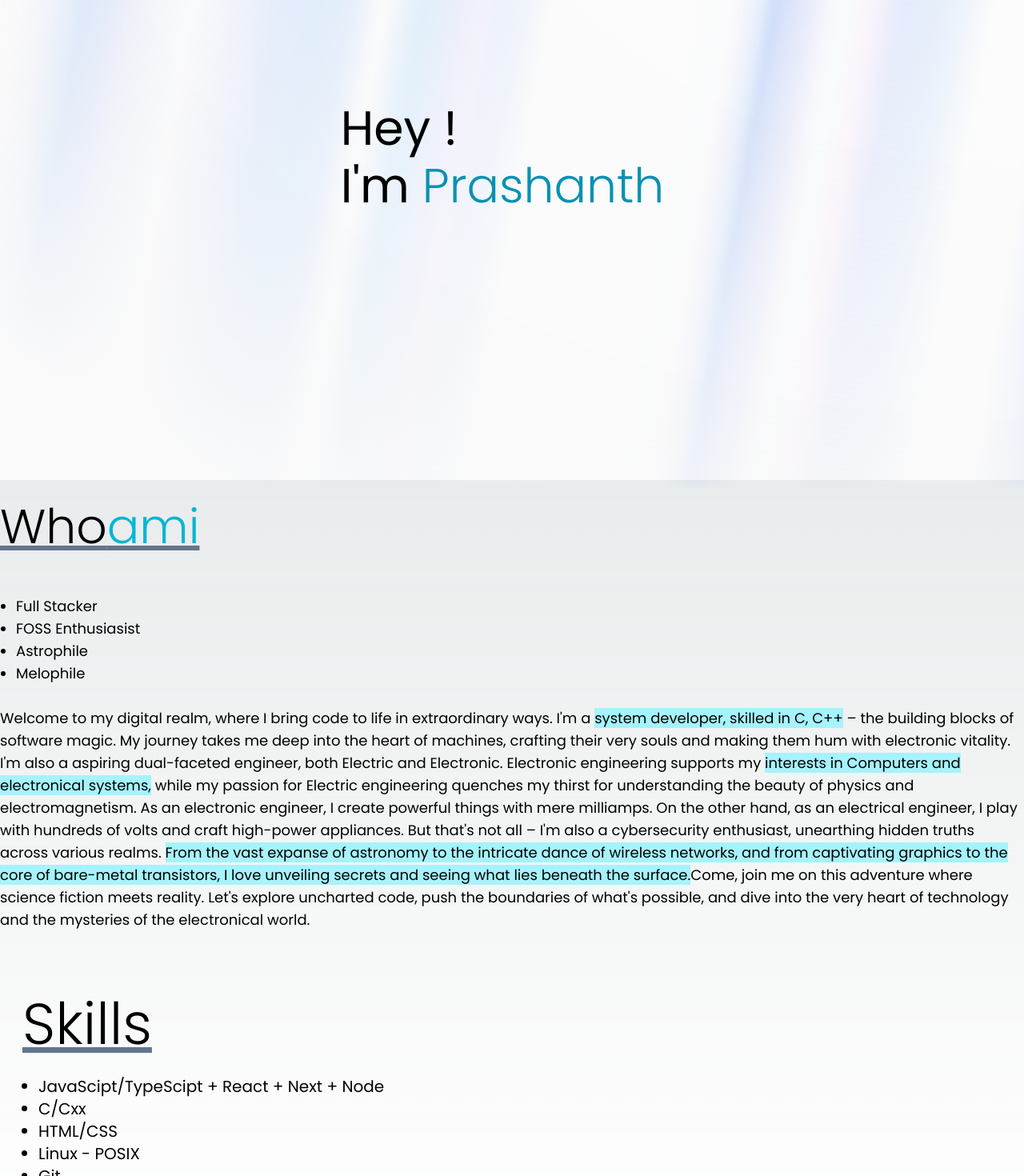
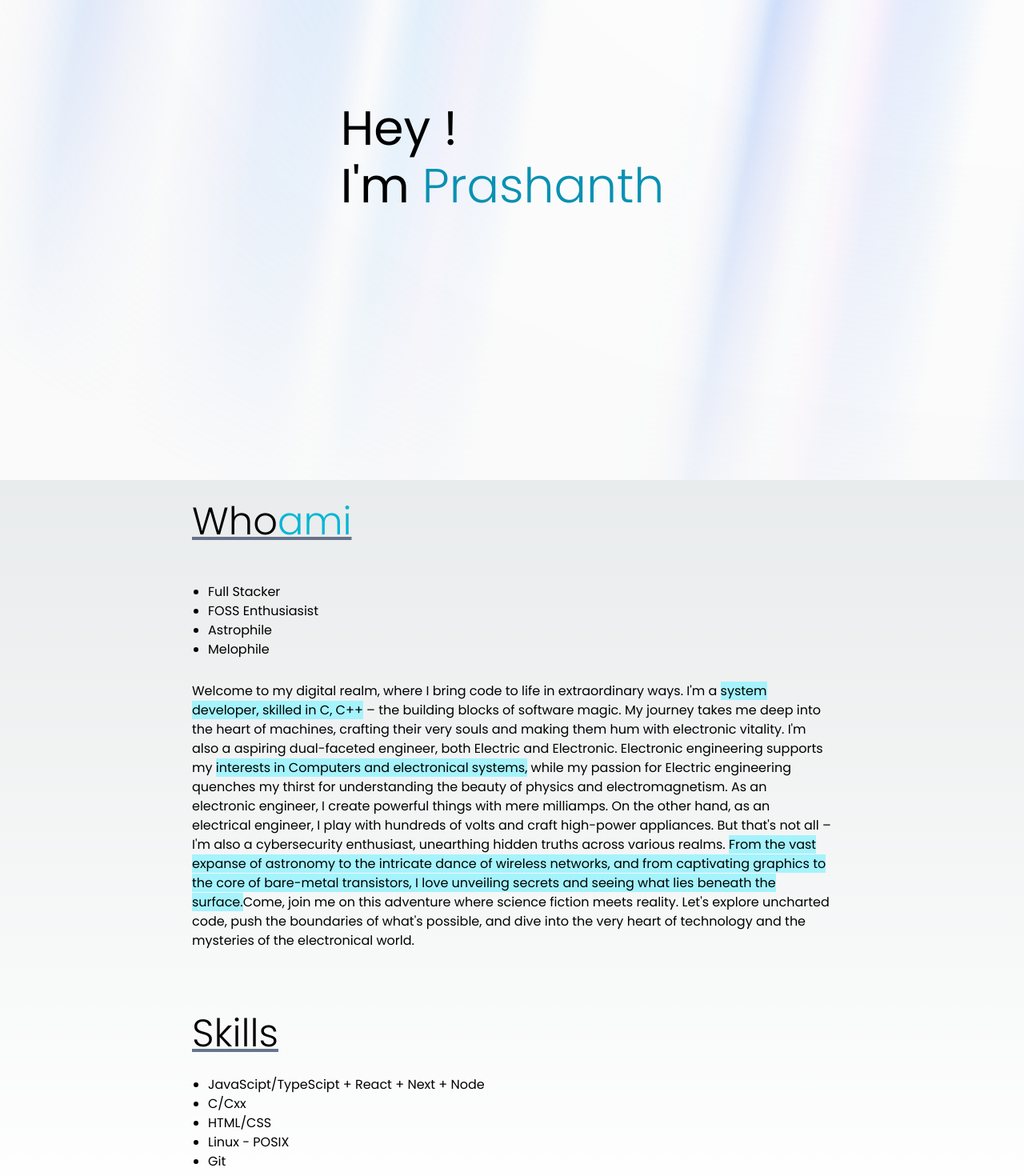
Before and after one commit to StarOne01/StarOne01.github.io, a Next.js app: page / in a window 1280 px wide. Shown: the part 200-1670 px from the top of the page at 80% size. Built offline with nearby package versions, Linux system fonts and the light colour scheme.

Commit message:
Optimize site

```diff
--- a/src/app/globals.css
+++ b/src/app/globals.css
@@ -32,6 +32,10 @@ body {
   }
 }
 
+.max {
+  max-width: 800px;
+}
+
 li {
   list-style-type: disc;
 }
--- a/src/app/page.tsx
+++ b/src/app/page.tsx
@@ -262,8 +262,8 @@ function Hero() {
 
 function Whoami() {
   return (
-    <div className={"m-7  xl:container md:mx-auto text-base md:text-lg " + poppins400.className}>
-      <h2 className={"text-4xl underline decoration-slate-500 font-semibold md:text-6xl " + poppins300.className}>Who<span className="dark:text-yellow-300 text-cyan-500 font-light">ami</span></h2>
+    <div className={"m-7 max md:mx-auto text-base " + poppins400.className}>
+      <h2 className={"text-4xl underline decoration-slate-500 font-semibold md:text-5xl " + poppins300.className}>Who<span className="dark:text-yellow-300 text-cyan-500 font-light">ami</span></h2>
       <br />
       <ul className="m-7 ml-5">
         <li>Full Stacker</li>
@@ -283,8 +283,8 @@ function Whoami() {
 
 function Skills() {
   return (
-    <div className={"m-7 text-base md:text-xl " + poppins400.className}>
-      <h2 className={"text-4xl font-semibold underline decoration-slate-500   md:text-7xl " + poppins300.className}>Skills</h2>
+    <div className={"m-7 max md:mx-auto text-base  " + poppins400.className}>
+      <h2 className={"text-4xl underline decoration-slate-500 font-semibold md:text-5xl " + poppins300.className}>Skills</h2>
       <ul className="m-7 ml-5">
         <li>JavaScipt/TypeScipt + React + Next + Node</li>
         <li>C/Cxx</li>
--- a/src/components/ui/aurora-background.tsx
+++ b/src/components/ui/aurora-background.tsx
@@ -22,7 +22,7 @@ export const AuroraBackground = ({
         )}
         {...props}
       >
-        <div className="inset-0 m-0 overflow-hidden">
+        <div className="inset-0 m-0  fixed overflow-hidden">
           <div
             //   I'm sorry but this is what peak developer performance looks like // trigger warning
             className={cn(
```
Also changed, not shown: 223 other files (tests, documents, lock files or other folders).
